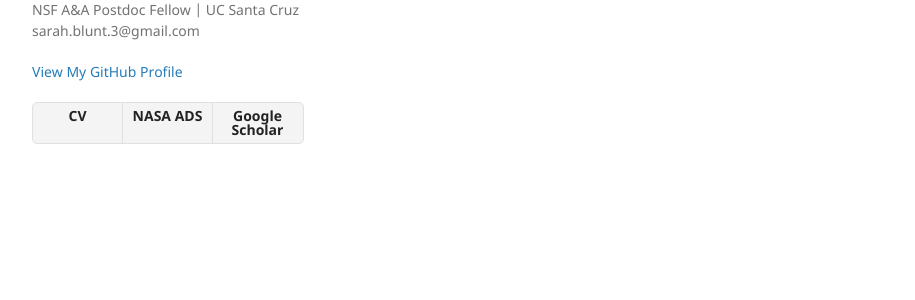
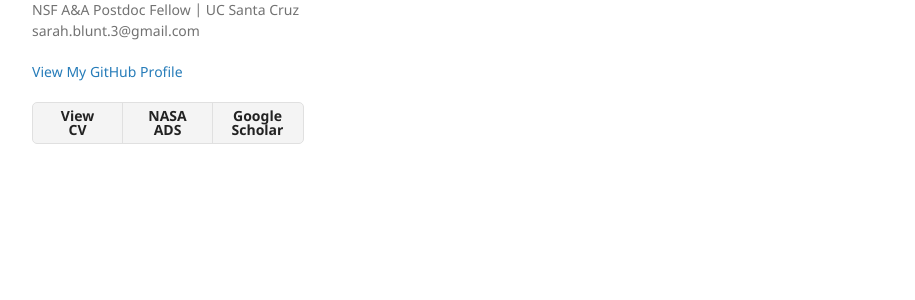
Before and after one commit to sblunt/sblunt.github.io, a Jekyll site: the page built from docs/SUPPORT.md, in a window 1280 px wide. Shown: the part 318-618 px from the top of the page, without its empty margins (178-1093 px from the left). Built offline with Jekyll 4.4.1, drawn with Linux system fonts in a browser that asks for light colours; our own code applies the rules of GitHub Pages for plain Markdown files.

Commit message:
formatting

```diff
--- a/_layouts/default.html
+++ b/_layouts/default.html
@@ -32,11 +32,11 @@
         {% endif %}
 
         {% if site.show_downloads %}
-        <center><ul class="downloads">
-          <li><a href="https://drive.google.com/file/d/1WrFF5YQRbFlikrnynJ2ZqDWbakyHlowK/view?usp=sharing"><strong>CV</strong></a></li>
-          <li><a href="https://ui.adsabs.harvard.edu/search/filter_doctype_facet_hier_fq_doctype=AND&filter_doctype_facet_hier_fq_doctype=doctype_facet_hier%3A%220%2FArticle%22&fq=%7B!type%3Daqp%20v%3D%24fq_doctype%7D&fq_doctype=(doctype_facet_hier%3A%220%2FArticle%22)&p_=0&q=orcid%3A0000-0002-3199-2888&sort=date%20desc%2C%20bibcode%20desc"><strong>NASA ADS</strong></a></li>
-          <li><a href="https://scholar.google.com/citations?user=784FWFsAAAAJ&hl=en&oi=ao"><strong>Google Scholar</strong></a></li>
-        </ul></center>
+        <ul class="downloads">
+          <li><a href="https://drive.google.com/file/d/1WrFF5YQRbFlikrnynJ2ZqDWbakyHlowK/view?usp=sharing"><strong>View <br> CV</strong></a></li>
+          <li><a href="https://ui.adsabs.harvard.edu/search/filter_doctype_facet_hier_fq_doctype=AND&filter_doctype_facet_hier_fq_doctype=doctype_facet_hier%3A%220%2FArticle%22&fq=%7B!type%3Daqp%20v%3D%24fq_doctype%7D&fq_doctype=(doctype_facet_hier%3A%220%2FArticle%22)&p_=0&q=orcid%3A0000-0002-3199-2888&sort=date%20desc%2C%20bibcode%20desc"><strong>NASA <br> ADS</strong></a></li>
+          <li><a href="https://scholar.google.com/citations?user=784FWFsAAAAJ&hl=en&oi=ao"><strong>Google <br> Scholar</strong></a></li>
+        </ul>
         {% endif %}
       </header>
       <section>
```
Also changed, not shown: index.md (+1 -1 lines).
